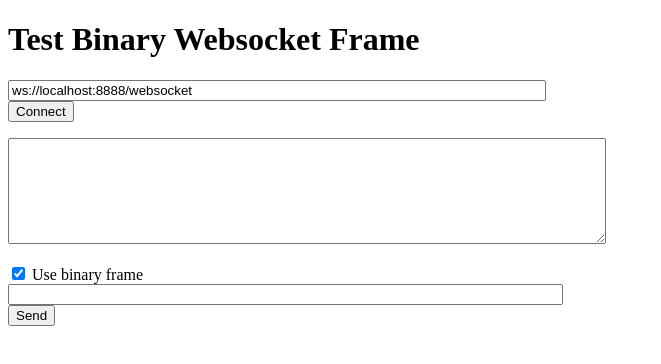
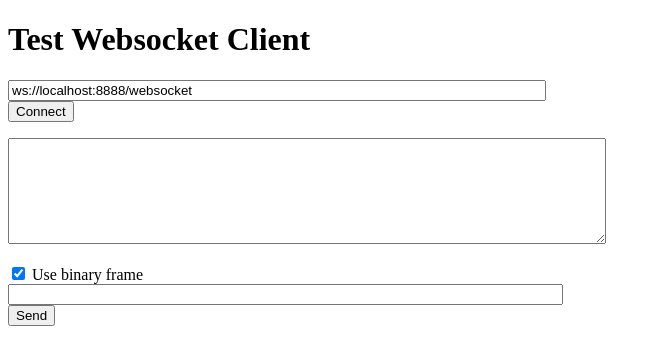
Before and after one commit to bachden/test-websocket-js, a plain HTML site: page index.html in a window 1280 px wide. Shown: the whole page, without its empty margins (0-661 px from the left). Drawn offline with Linux system fonts and the light colour scheme.

Commit message:
Refactor some labels

```diff
--- a/index.html
+++ b/index.html
@@ -3,7 +3,7 @@
 
 <head>
     <meta charset="utf-8">
-    <title>Test Binary Websocket Frame</title>
+    <title>Test Websocket Client</title>
 
     <script type="text/javascript" src="msgpack.min.js"></script>
 
@@ -19,7 +19,7 @@
 </head>
 
 <body>
-    <h1>Test Binary Websocket Frame</h1>
+    <h1>Test Websocket Client</h1>
     <p>
         <input style="width: calc(100% - 70px);" type="text" id="server-endpoint" value="ws://localhost:8888/websocket" />
         <button id="connect-btn" name="button" onclick="return toggleConnect()">Connect</button>
```
